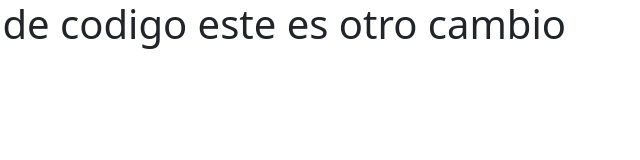
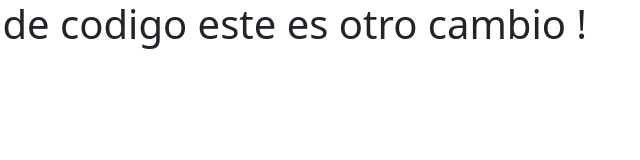
Before and after one commit to joskr3/demo-boostrap-codigo, a plain HTML site: page index.html in a window 1280 px wide. Shown: the full height of the page, 243-883 px from the left. Drawn offline with nearby package versions, Linux system fonts and the light colour scheme.

Commit message:
cambio 1

```diff
--- a/index.html
+++ b/index.html
@@ -10,7 +10,7 @@
 </head>
 
 <body>
-    <h1>Hola amigos de codigo este es otro cambio</h1>
+    <h1>Hola amigos de codigo este es otro cambio !</h1>
     <script src="https://cdn.jsdelivr.net/npm/bootstrap@5.3.3/dist/js/bootstrap.bundle.min.js"
         integrity="sha384-YvpcrYf0tY3lHB60NNkmXc5s9fDVZLESaAA55NDzOxhy9GkcIdslK1eN7N6jIeHz"
         crossorigin="anonymous"></script>
```
